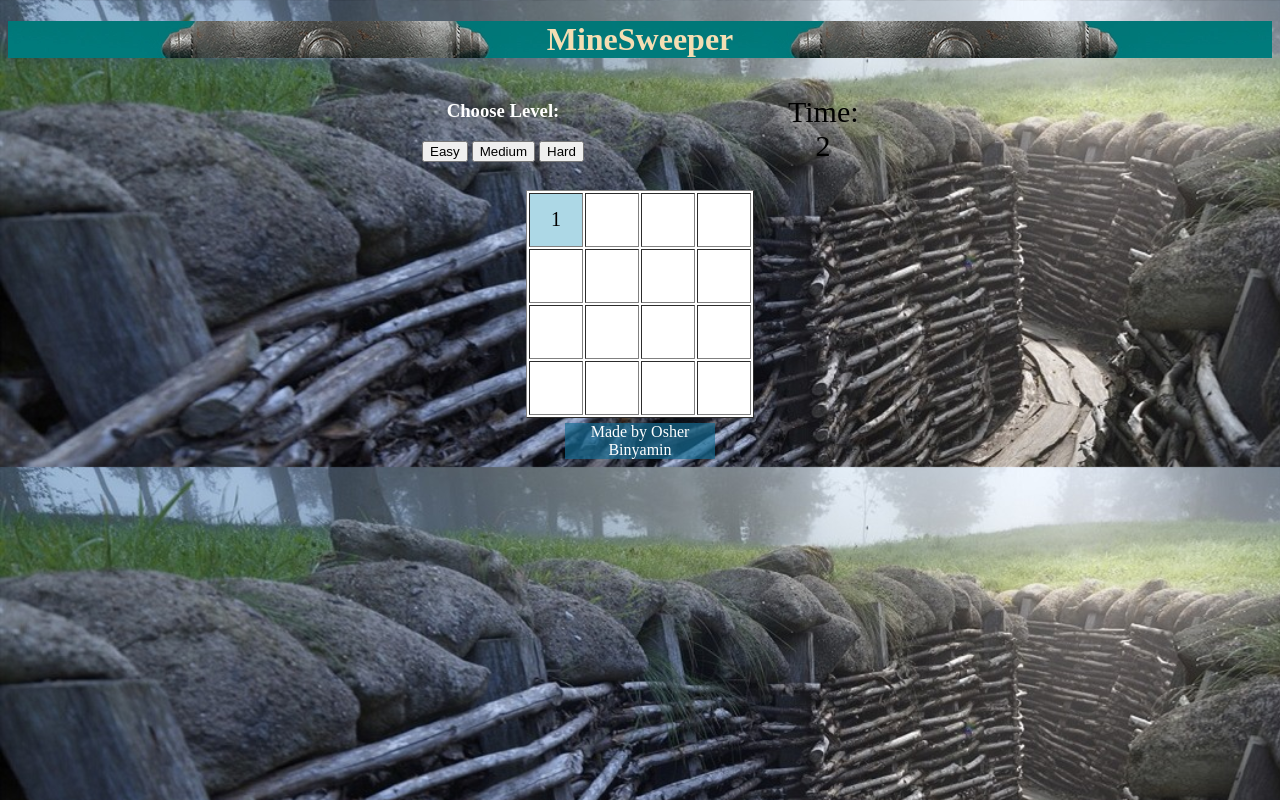
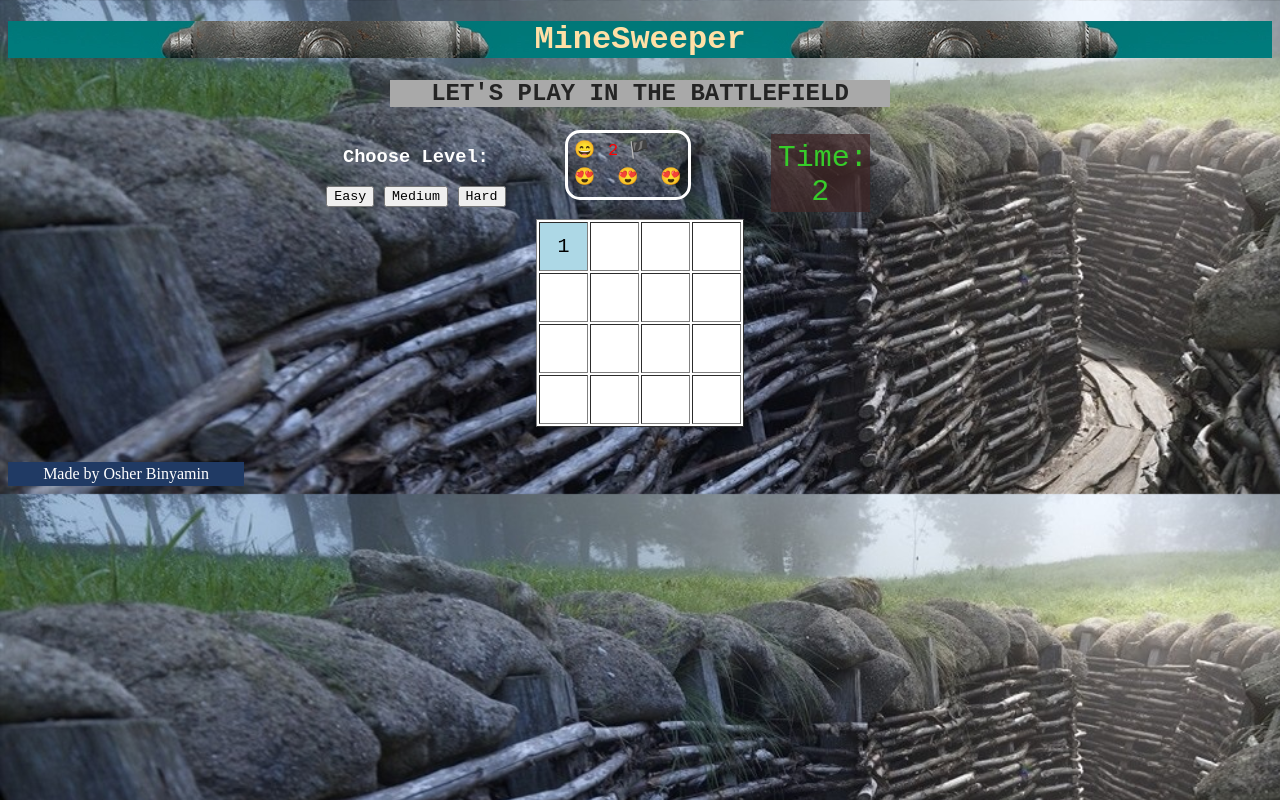
Before and after one commit to osherbinyamin1/Osher-Binyamin-mineSweeper, a plain HTML site: page index.html in a window 1280 px wide. Both pictures are taken after a click on the element 556 px from the left and 219 px from the top of the page. Drawn offline with Linux system fonts and the light colour scheme.

Commit message:
Fixed bugs
Fixed images and winning smiley bug

```diff
--- a/css/style.css
+++ b/css/style.css
@@ -1,55 +1,89 @@
-* {
-    text-align: center;
+*{
+    font-family:'Courier New', Courier, monospace;
 }
 
-
 body {
-    background-image: url('/img/battle.jpg');
+    text-align: center;
+    background-image: url('../img/battle.JPG');
     background-size: cover;
 }
 
 h1 {
-    background-image: url('/img/background.png');
+    background-image: url('../img/background.PNG');
     background-position: 100%;
-    color:wheat;
+    color: rgb(255, 224, 166);
+}
+
+h2 {
+    background-color: darkgray;
+    color: rgba(0, 0, 0, 0.787);
+    width: 500px;
+    margin:20px auto;
+}
+
+.level-btns {
+    display: inline-block;
+    margin-right:50px;
 }
 
 h3 {
-    color : white;
+    color: white;
 }
-.level-btns {
+
+.table {
     display: inline-block;
-    margin-right: 100px;
+    margin: 0 auto;
+    border: 3px solid white;
+    border-radius: 15px;
+    width: 114px;
+    height: 58px;
+    font-size: 17px;
+    padding:3px;
+}
+
+.smiley {
+    cursor: pointer;
+}
+
+.mines {
+    display: inline-block;
+    color: rgb(255, 0, 0);
+    width: 55px;
+    margin-left: 2px;
 }
 
 .timer {
-    margin: auto;
-    margin-top: 15px;
-    margin-left: 100px;
-    width: 70px;
-    height: 70px;
+    display: inline-block;
+    color: rgb(55, 204, 42);
+    background-color: rgba(65, 39, 39, 0.712);
+    width: 85px;
+    height: 64px;
+    padding: 7px;
+    margin-bottom: 7px;
+    margin-right: 84px;
+    margin-left: 70px;
     font-size: 30px;
-    display:inline-block;
 }
 
-.table {
-    margin: auto;
-    margin-top: 25px;
-    background-color : white
+.game-table {
+    margin: 0 auto;
+    background-color: white;
+}
+
+.cell {
+    width: 45px;
+    height: 45px;
+    font-size: 20px;
 }
 
 
-.cell {
-    width: 50px;
-    height: 50px;
-    font-size: 20px;
+footer {
+    color: white;
+    background-color: rgb(32, 58, 100);
+    margin: left;
+    margin-top: 35px;
+    width: 230px;
+    padding: 3px;
+    bottom:0;
+    font-family:'Times New Roman', Times, serif
 }
-
-footer{
-    background-color: #156c94ad;
-    color: white;
-    width: 150px;
-    margin: auto;
-    margin-top: 5px;
-
-}
--- a/index.html
+++ b/index.html
@@ -9,17 +9,29 @@
     </head>
     <body onload="initGame()">
         <h1>MineSweeper</h1>
-
+        <h2>LET'S PLAY IN THE BATTLEFIELD</h2>
         <div class="level-btns">
-            <h3>Choose Level:</h3>
-            <button class = "Easy" onclick="changeLevels(this)">Easy</button>
-            <button class = "Medium" onclick="changeLevels(this)">Medium</button>
-            <button class = "Hard" onclick="changeLevels(this)">Hard</button>
+                <h3>Choose Level:</h3>
+                <button class="Easy" onclick="changeLevels(this)">Easy</button>
+                <button class="Medium" onclick="changeLevels(this)">Medium</button>
+                <button class="Hard" onclick="changeLevels(this)">Hard</button>
+        </div>
+        <div class="table">
+                <table>
+                    <tr>
+                        <td class="smiley" onclick="initGame()">😄</td>
+                        <td class="mines"></td>
+                    </tr>
+                    <tr></tr>
+                    <tr>
+                        <td class="heart1">😍</td>
+                        <td class="heart2">😍</td>
+                        <td class="heart3">😍</td>
+                    </tr>
+                </table>
         </div>
         <div class="timer">Time: 0</div>
-
         <div class="board-container"></div>
-
 
 
         <footer>Made by Osher Binyamin</footer>
--- a/js/main.js
+++ b/js/main.js
@@ -1,12 +1,22 @@
 'use strict';
 
 const MINE = '💣';
+const FLAG = '🏴';
+const HEART = '😍';
 
 var gBoard;
 var gLevel = { size: 4, mines: 2 };
 var gGame = { isOn: false, shownCount: 0, markedCount: 0, secsPassed: 0 };
+var gMines = gLevel.mines;
+var gMinesPos = [];
 var gInterval;
-var gMinesPos = [];
+
+var gElHeart1 = document.querySelector('.heart1');
+var gElHeart2 = document.querySelector('.heart2');
+var gElHeart3 = document.querySelector('.heart3');
+var gHeader2 = document.querySelector('h2');
+var gSmiley = document.querySelector('.smiley');
+var gElMines = document.querySelector('.mines');
 
 function initGame() {
     clearInterval(gInterval);
@@ -18,10 +28,16 @@ function initGame() {
         secsPassed: 0,
         minsPassed: 0,
     };
+    gGame.isOn = true;
+    gHeader2.innerText = 'LET\'S PLAY IN THE BATTLEFIELD';
+    gElHeart1.innerText = HEART;
+    gElHeart2.innerText = HEART;
+    gElHeart3.innerText = HEART;
+    gMines = gLevel.mines;
     gBoard = buildBoard(gLevel.size);
     renderBoard(gBoard, '.board-container');
+    gSmiley.innerText = '😄';
 }
-
 
 function buildBoard(levelSize) {
     var board = [];
@@ -39,26 +55,6 @@ function buildBoard(levelSize) {
     return board;
 }
 
-function renderBoard(board, selector) {
-    var strHTML = '<table class ="table" border="1"><tbody>';
-    for (var i = 0; i < board.length; i++) {
-        strHTML += '<tr>';
-        for (var j = 0; j < board.length; j++) {
-            var className = `cell cell${i}-${j}`;
-            strHTML += `<td class="${className}" onclick="cellClicked(this, ${i}, ${j})">`;
-            var cell = board[i][j];
-            if (cell.isMine && cell.isShown) className += ` mine`;
-
-            strHTML += `</td>`;
-        }
-
-        strHTML += '</tr>';
-    }
-    strHTML += '</tbody></table>';
-    var elContainer = document.querySelector(selector);
-    elContainer.innerHTML = strHTML;
-}
-
 // Beginner (4*4 with 2 MINES)
 // Medium (8 * 8 with 12 MINES)
 // Expert (12 * 12 with 30 MINES)
@@ -67,17 +63,14 @@ function changeLevels(elBtn) {
         case 'Easy':
             gLevel.size = 4;
             gLevel.mines = 2;
-            resetGame();
             break;
         case 'Medium':
             gLevel.size = 8;
             gLevel.mines = 12;
-            resetGame();
             break;
         case 'Hard':
             gLevel.size = 12;
             gLevel.mines = 30;
-            resetGame();
             break;
     }
     initGame();
@@ -85,7 +78,7 @@ function changeLevels(elBtn) {
 
 function cellClicked(elCell, i, j) {
     if (!gGame.isOn) return;
-    if (gBoard[i][j].isShown) return;
+    if (gBoard[i][j].isShown || gBoard[i][j].isMarked) return;
 
     gGame.shownCount++;
     if (gGame.shownCount === 1) {
@@ -93,49 +86,50 @@ function cellClicked(elCell, i, j) {
         setMinesNegsCount(gBoard);
         startTimer();
     }
+    gBoard[i][j].isShown = true;
 
-    gBoard[i][j].isShown = true; //model
+    if (!gBoard[i][j].isMine) {
+        gBoard[i][j].isShown = true;
+        if (gBoard[i][j].minesAroundCount === 0) expandShown(gBoard, i, j);
+        else elCell.innerText = gBoard[i][j].minesAroundCount;
 
-    //DOM
-    if (!gBoard[i][j].isMine) {
-        //NOT MINE
+        elCell.style.backgroundColor = 'lightblue';
+    } else {
         gBoard[i][j].isShown = true;
-        if (gBoard[i][j].minesAroundCount === 0) {
-            expandShown(gBoard, i, j);
-        } else {
-            elCell.innerText = gBoard[i][j].minesAroundCount;
-        }
-        elCell.style.backgroundColor = 'lightblue';
-        gGame.shownCount++;
-    } else {
-        //MINE
         elCell.innerText = MINE;
         elCell.style.backgroundColor = 'red';
+        clearInterval(gInterval);
+        gInterval = null;
+        lifeDecreaser(elCell);
     }
 }
 
-function resetGame(isWin) {
+function resetGame(isItWin) {
     if (!gGame.isOn) return;
-    clearInterval(gInterval);
-    gInterval = null;
 
-    if (!isWin) {
+    gHeader2.innerText = isItWin ? 'Congrats Champ' : 'You Lost - HAHAHAHA';
+    gSmiley.innerText = isItWin ? '😎' : '🤯';
+    if (!isItWin) {
         for (var i = 0; i < gBoard.length; i++) {
             for (var j = 0; j < gBoard[0].length; j++) {
                 if (gBoard[i][j].isMine) {
                     var currElCell = document.querySelector(`.cell${i}-${j}`);
-                    currElCell.innerText = '💣';
+                    currElCell.innerText = MINE;
                 }
             }
         }
     }
+
+    //Define new game
     gGame = {
         isOn: false,
         shownCount: 0,
         markedCount: 0,
         secsPassed: 0,
     };
-
+    //stop the timer
+    clearInterval(gInterval);
+    gInterval = null;
 }
 
 function expandShown(board, i, j) {
@@ -146,16 +140,18 @@ function expandShown(board, i, j) {
         if (i < 0 || i >= board.length) continue;
         for (var j = cellColIdx - 1; j <= cellColIdx + 1; j++) {
             if (j < 0 || j >= board[i].length) continue;
+            if (i === cellrowIdx && j === cellColIdx) continue;
             if (gBoard[i][j].isMarked || gBoard[i][j].isMine) continue;
-            if (i === cellrowIdx && j === cellColIdx) continue;
             if (gBoard[i][j].minesAroundCount === 0 && !gBoard[i][j].isShown) {
                 minesNegs.push({ i: i, j: j });
             }
             var currElCell = document.querySelector(`.cell${i}-${j}`);
-            if (!gBoard[i][j].isShown) gGame.shownCount++;
-            gBoard[i][j].isShown = true;
-            currElCell.style.backgroundColor = 'lightblue';
-            currElCell.innerText = gBoard[i][j].minesAroundCount === 0 ? '' : gBoard[i][j].minesAroundCount;
+            if (!gBoard[i][j].isShown) {
+                gGame.shownCount++;
+                gBoard[i][j].isShown = true;
+                currElCell.style.backgroundColor = 'lightblue';
+                currElCell.innerText = gBoard[i][j].minesAroundCount === 0 ? '' : gBoard[i][j].minesAroundCount;
+            }
         }
     }
     if (!minesNegs.length) return;
@@ -167,6 +163,58 @@ function expandShown(board, i, j) {
     }
 }
 
-//implements left:
-//function cellMarked(elCell)
-//function expandShown(board,elCell,i,j) VVVVVV
+//  respond to a rightclick on a cell
+function cellMarked(elCell, i, j) {
+    if (gBoard[i][j].isShown) return;
+    if (gMines === 0) return;
+
+    if (!gBoard[i][j].isMarked) {
+        gBoard[i][j].isMarked = true;
+        elCell.innerText = FLAG;
+        gMines--;
+
+        if (gMines < 0) gMines = 0;
+        gElMines.innerText = `${gMines}${FLAG} `;
+
+        if (gBoard[i][j].isMine) {
+            gGame.markedCount++;
+            gBoard.isShown = true;
+        }
+
+    } else {
+        if (gBoard[i][j].isMine) gGame.markedCount--;
+
+        gBoard[i][j].isMarked = false;
+        elCell.innerText = '';
+        gMines++;
+
+        if (gMines > gLevel.mines) gMines = gLevel.mines;
+        gElMines.innerText = `${gMines}${FLAG}`;
+
+    }
+
+    if (checkGameOver()) resetGame(true);
+}
+
+function lifeDecreaser() {
+    if (gElHeart1.innerText === HEART) {
+        gElHeart1.innerText = ' ';
+        return;
+    }
+
+    if (gElHeart2.innerText === HEART) {
+        gElHeart2.innerText = ' ';
+        return;
+    }
+
+    if (gElHeart3.innerText === HEART) {
+        gElHeart3.innerText = ' ';
+    } else {
+        resetGame(false);
+    }
+}
+
+function checkGameOver() {
+    if (gGame.shownCount === gLevel.size ** 2 && gGame.markedCount === gLevel.mines) return true;
+    else return false;
+}
--- a/js/utils.js
+++ b/js/utils.js
@@ -1,39 +1,25 @@
 'use strict';
 
-// location such as: {i: 2, j: 7}
-function renderCell(location, value) {
-    // Select the elCell and set the value
-    var elCell = document.querySelector(`.cell${location.i}-${location.j}`);
-    elCell.innerHTML = value;
-}
+function renderBoard(board, selector) {
+    var strHTML = '<table class ="game-table" border="1"><tbody>';
+    for (var i = 0; i < board.length; i++) {
+        strHTML += '<tr>';
+        for (var j = 0; j < board.length; j++) {
+            var className = `cell cell${i}-${j}`;
+            strHTML += `<td class="${className}" onclick="cellClicked(this,${i},${j},event)" oncontextmenu = "cellMarked(this, ${i},${j})")></td>`;
+        }
+        strHTML += '</tr>';
+    }
+    strHTML += '</tbody></table>';
 
-function getClassName(location) {
-    var cellClass = 'cell-' + location.i + '-' + location.j;
-    return cellClass;
-}
+    var elContainer = document.querySelector(selector);
+    elContainer.innerHTML = strHTML;
+    gElMines.innerText = `${gMines} ${FLAG} `;
 
-function shuffle(items) {
-    var randIdx, keep, i;
-    for (i = items.length - 1; i > 0; i--) {
-        randIdx = getRandomInt(0, items.length - 1);
-        keep = items[i];
-        items[i] = items[randIdx];
-        items[randIdx] = keep;
-    }
-    return items;
-}
+    const elBoard = document.querySelector('.board-container');
+    elBoard.addEventListener('contextmenu', (event) => {
+        event.preventDefault();}); //prevent right click
 
-function getRandomInt(min, max) {
-    min = Math.ceil(min);
-    max = Math.floor(max);
-    return Math.floor(Math.random() * (max - min + 1) + min); //The maximum is inclusive and the minimum is inclusive
-}
-
-function getRandomColor() {
-    var r = Math.floor(Math.random() * 256);
-    var g = Math.floor(Math.random() * 256);
-    var b = Math.floor(Math.random() * 256);
-    return 'rgb(' + r + ',' + g + ',' + b + ')';
 }
 
 function startTimer() {
@@ -53,16 +39,15 @@ function startTimer() {
     }, 1000);
 }
 
+function getRandomInt(min, max) {
+    min = Math.ceil(min);
+    max = Math.floor(max);
+    return Math.floor(Math.random() * (max - min + 1) + min); //The maximum is inclusive and the minimum is inclusive
+}
 
-// function restartGame() {
-//     gScore = 0;
-//     gGeneratedBalls = 2;
-//     gInterval = 0;
-//     gIntervalGlue = 0;
-//     // var elScoreCount = document.querySelector('h2 span');
-//     var elRestartBtn = document.querySelector('.restart');
-//     elRestartBtn.style.display = 'none';
-//     // elScoreCount.innerText = `Congrats! You Collected ${gScore} Balls`;
-//     // document.querySelector('h2 span').innerText = `Congrats! You Collected ${gScore} Balls`;
-//     initGame();
+// location such as: {i: 2, j: 7}
+// function renderCell(location, value) {
+//     // Select the elCell and set the value
+//     var elCell = document.querySelector(`.cell${location.i}-${location.j}`);
+//     elCell.innerHTML = value;
 // }
```
Also changed, not shown: img/background.PNG (added), img/battle.JPG (added), img/bomb.JPG (added).
